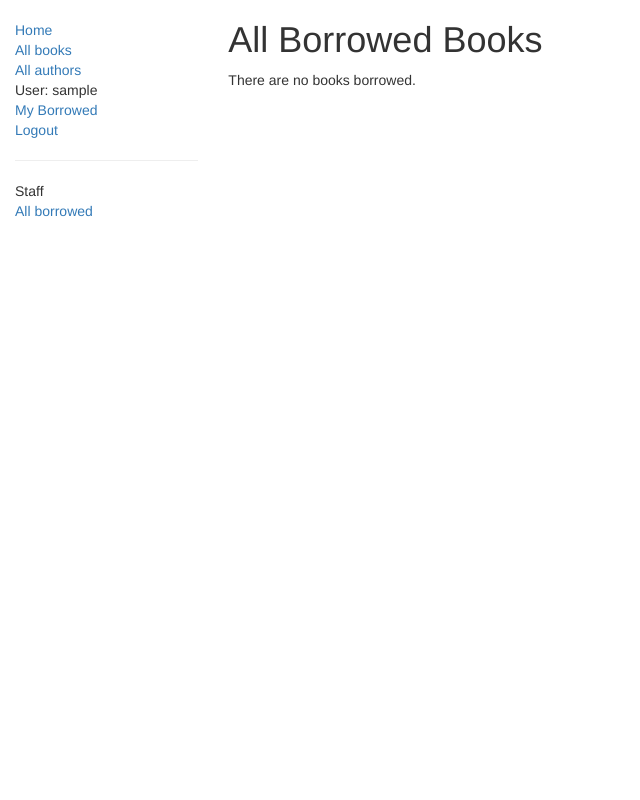
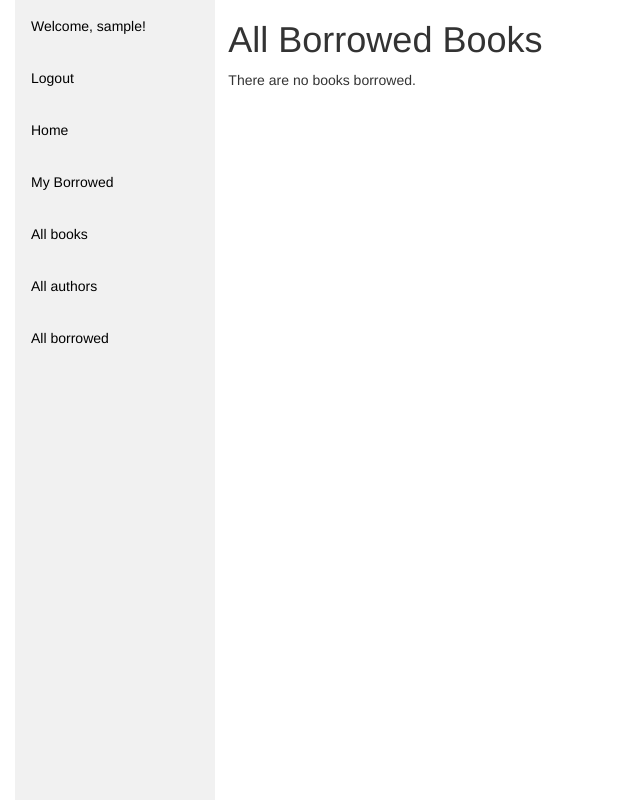
Before and after one commit to SterrenHeer/library_app, a Django app: page /catalog/borrowed/ in a window 1280 px wide. Shown: the whole page, without its empty margins (0-640 px from the left). Run offline with Django 4.2, Linux system fonts and the light colour scheme; the visitor is signed in with stand-in values (Sample User, id 1); data that the repository does not hold is empty; some libraries are stand-ins or nearby versions.

Commit message:
Fix appearance of base page and added some css

```diff
--- a/catalog/static/css/styles.css
+++ b/catalog/static/css/styles.css
@@ -1,5 +1,55 @@
-.sidebar-nav {
-    margin-top: 20px;
-    padding: 0;
-    list-style: none;
+.sidebar {
+  margin: 0;
+  padding: 0;
+  width: 200px;
+  background-color: #f1f1f1;
+  position: fixed;
+  height: 100%;
+  overflow: auto;
 }
+
+/* Сайдбар ссылки */
+.sidebar a, span {
+  display: block;
+  color: black;
+  padding: 16px;
+  text-decoration: none;
+}
+
+/* Активная/текущая ссылка */
+.sidebar a.active {
+  background-color: #4CAF50;
+  color: white;
+}
+
+/* Ссылки при наведении мыши */
+.sidebar a:hover:not(.active) {
+  background-color: #555;
+  color: white;
+}
+
+/* Содержание страницы. Значение свойства margin-left должно соответствовать значению свойства width боковой панели */
+div.content {
+  margin-left: 200px;
+  padding: 1px 16px;
+  height: 1000px;
+}
+
+/* На экранах шириной менее 700 пикселей превратить боковую панель в верхнюю панель */
+@media screen and (max-width: 700px) {
+  .sidebar {
+    width: 100%;
+    height: auto;
+    position: relative;
+  }
+  .sidebar a {float: left;}
+  div.content {margin-left: 0;}
+}
+
+/* На экранах размером менее 400 пикселей панель отображать вертикально, а не горизонтально */
+@media screen and (max-width: 400px) {
+  .sidebar a {
+    text-align: center;
+    float: none;
+  }
+}
--- a/catalog/templates/catalog/base_generic.html
+++ b/catalog/templates/catalog/base_generic.html
@@ -10,31 +10,26 @@
   <link rel="stylesheet" href="{% static 'css/styles.css' %}">
 </head>
 <body>
-  <div class="container-fluid">
-    <div class="row">
+  <div class="container-fluid row">
     <div class="col-sm-2">
       {% block sidebar %}
-      <ul class="sidebar-nav">
-          <li><a href="{% url 'index' %}">Home</a></li>
-          <li><a href="{% url 'books' %}">All books</a></li>
-          <li><a href="{% url 'authors' %}">All authors</a></li>
+        <div class="sidebar">
           {% if user.is_authenticated %}
-             <li>User: {{ user.get_username }}</li>
-             <li><a href="{% url 'my-borrowed' %}">My Borrowed</a></li>
-             <li><a href="{% url 'logout'%}?next={{request.path}}">Logout</a></li>
+            <span>Welcome, {{ user.get_username }}!</span>
+            <a href="{% url 'logout'%}?next={{request.path}}">Logout</a>
+            <a href="{% url 'index' %}">Home</a>
+            <a href="{% url 'my-borrowed' %}">My Borrowed</a>
           {% else %}
-             <li><a href="{% url 'login'%}?next={{request.path}}">Login</a></li>
+            <a href="{% url 'index' %}">Home</a>
+            <a href="{% url 'login'%}?next={{request.path}}">Login</a>
           {% endif %}
-      </ul>
-      {% if user.is_staff %}
-       <hr />
-       <ul class="sidebar-nav">
-       <li>Staff</li>
-       {% if perms.catalog.can_mark_returned %}
-       <li><a href="{% url 'all-borrowed' %}">All borrowed</a></li>
+          <a href="{% url 'books' %}">All books</a>
+          <a href="{% url 'authors' %}">All authors</a>
+
+          {% if user.is_staff and perms.catalog.can_mark_returned%}
+            <a href="{% url 'all-borrowed' %}">All borrowed</a>
           {% endif %}
-       </ul>
-      {% endif %}
+        </div>
       {% endblock %}
     </div>
     <div class="col-sm-10 ">
@@ -58,6 +53,5 @@
     {% endblock %}
     </div>
   </div>
-  </div>
 </body>
 </html>
```
Also changed, not shown: catalog/templates/catalog/bookinstance_list_borrowed_all.html (+8 -4 lines). Lines whose indentation alone changed are shown as unchanged.
